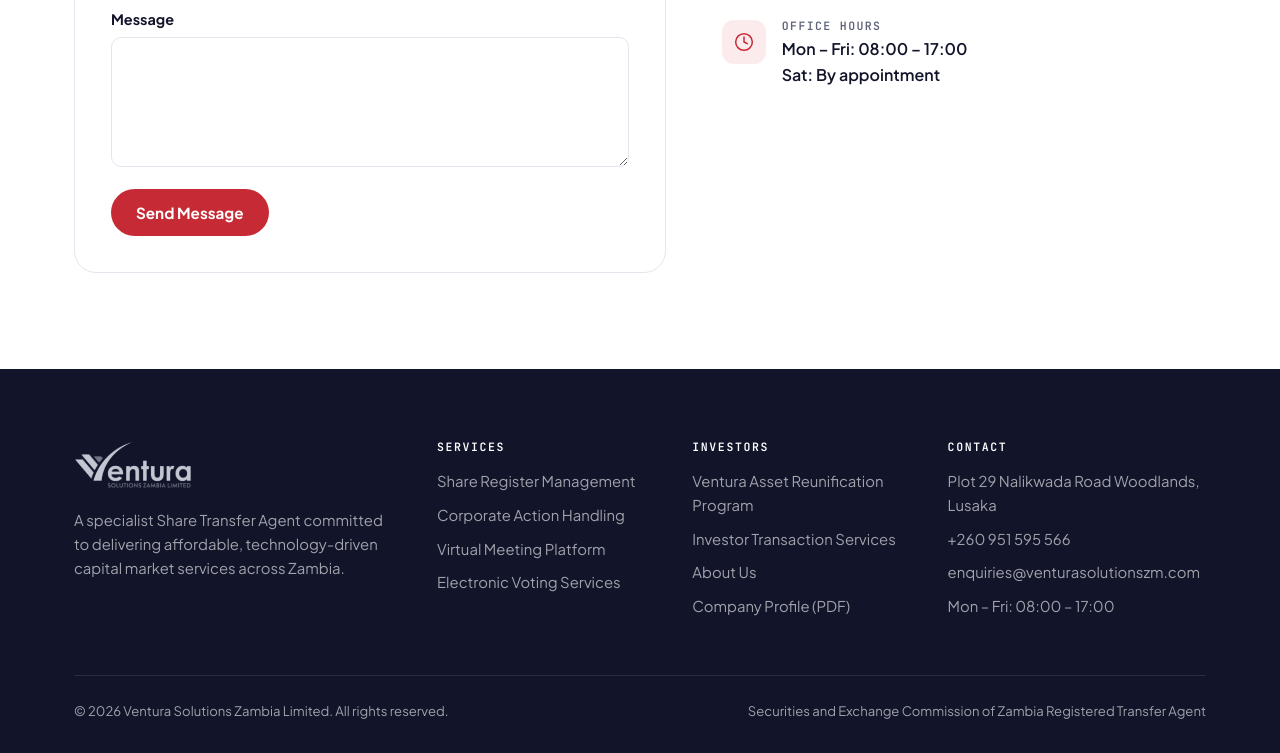
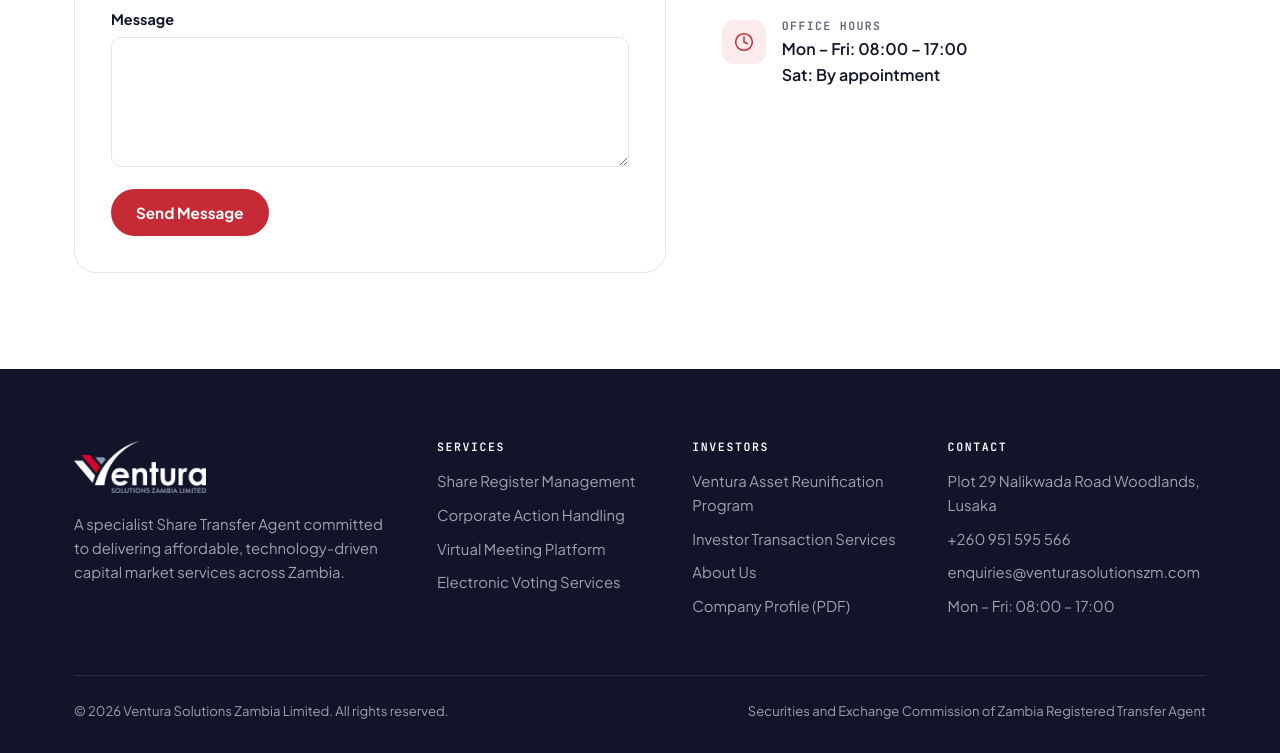
Before and after one commit to TapDancingKeyBoard/ventura-solutions-zm, a plain HTML site: page contact.html in a window 1280 px wide. Shown: the part 882-1635 px from the top of the page. Drawn offline with Linux system fonts and the light colour scheme.

Commit message:
Use official high-resolution logos from brand sheet
Footer uses the Reverse Colour logo directly on the navy background;
header and company profile use the high-resolution primary logo.

Co-Authored-By: Claude Opus 5.5 <noreply@anthropic.com>

```diff
--- a/assets/styles.css
+++ b/assets/styles.css
@@ -243,7 +243,7 @@ section:not(.dark) .step::before { color: var(--red); }
 /* Footer */
 .site-footer { background: var(--ink); color: rgba(255,255,255,.6); padding: 72px 0 32px; font-size: .93rem; }
 .foot-grid { display: grid; grid-template-columns: 1.5fr 1fr 1fr 1.2fr; gap: 40px; }
-.foot-logo { display: block; height: 48px; width: auto; margin-bottom: 20px; }
+.foot-logo { display: block; height: 52px; width: auto; margin-bottom: 20px; }
 .site-footer h4 { color: #fff; font-family: var(--mono); font-size: .72rem; letter-spacing: .14em; text-transform: uppercase; font-weight: 600; margin-bottom: 16px; }
 .site-footer ul { list-style: none; padding: 0; margin: 0; display: grid; gap: 10px; }
 .site-footer a { text-decoration: none; }
--- a/contact.html
+++ b/contact.html
@@ -21,7 +21,7 @@
 <body>
 <header class="site-header">
   <div class="wrap">
-    <a class="brand" href="index.html"><img src="assets/logo.png" alt="Ventura Solutions Zambia Limited" width="108" height="44"></a>
+    <a class="brand" href="index.html"><img src="assets/logo.png" alt="Ventura Solutions Zambia Limited" width="112" height="44"></a>
     <button class="nav-toggle" aria-label="Open menu" aria-expanded="false"><svg viewBox="0 0 24 24" fill="none" stroke="currentColor" stroke-width="2" stroke-linecap="round"><path d="M3 6h18M3 12h18M3 18h18"/></svg></button>
     <nav class="nav">
       <a href="index.html">Home</a>
@@ -88,7 +88,7 @@
   <div class="wrap">
     <div class="foot-grid">
       <div>
-        <img class="foot-logo" src="assets/logo-grey-light.png" alt="Ventura Solutions Zambia Limited" width="118" height="48">
+        <img class="foot-logo" src="assets/logo-color-dark.png" alt="Ventura Solutions Zambia Limited" width="132" height="52">
         <p>A specialist Share Transfer Agent committed to delivering affordable, technology-driven capital market services across Zambia.</p>
       </div>
       <div>
```
Also changed, not shown: about.html (+2 -2 lines), index.html (+2 -2 lines), services.html (+2 -2 lines), assets/logo-color-dark.png (added), assets/logo.png, 1 other file.
